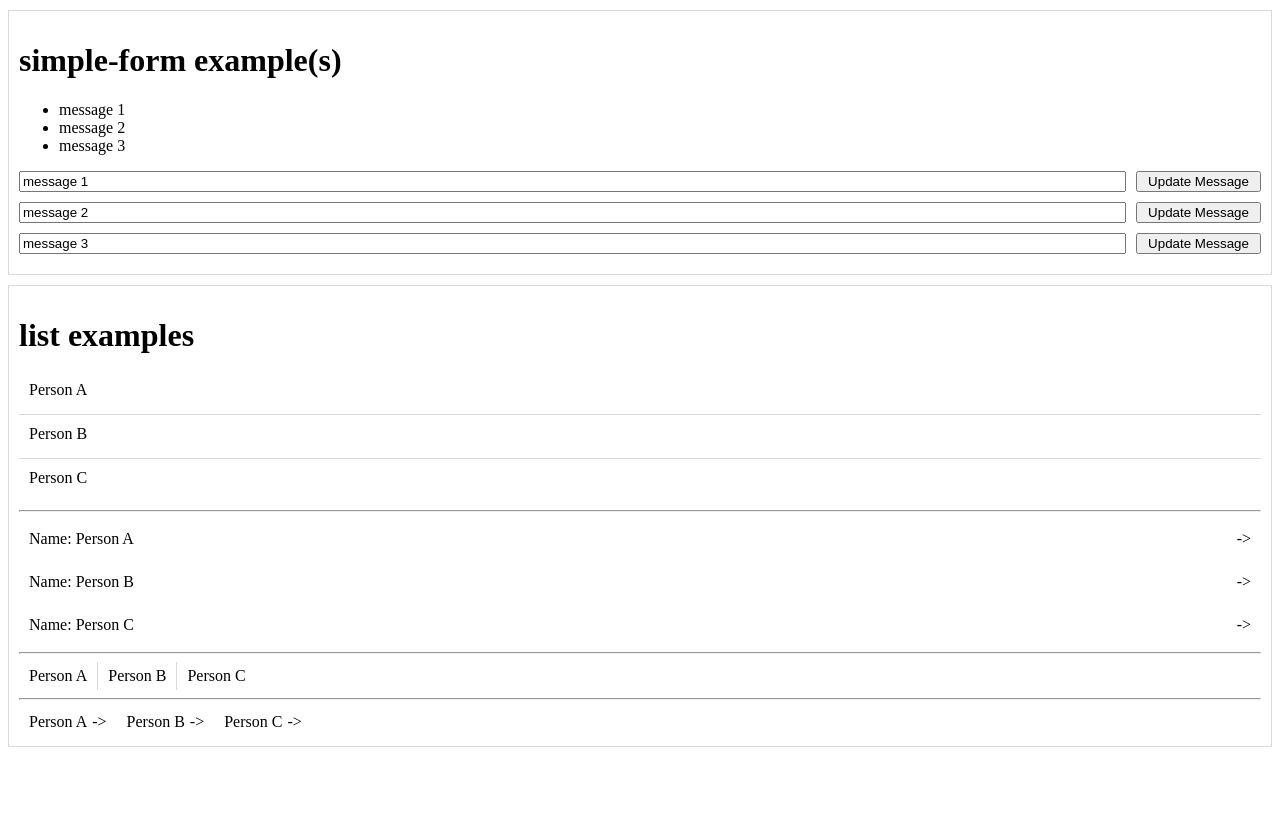
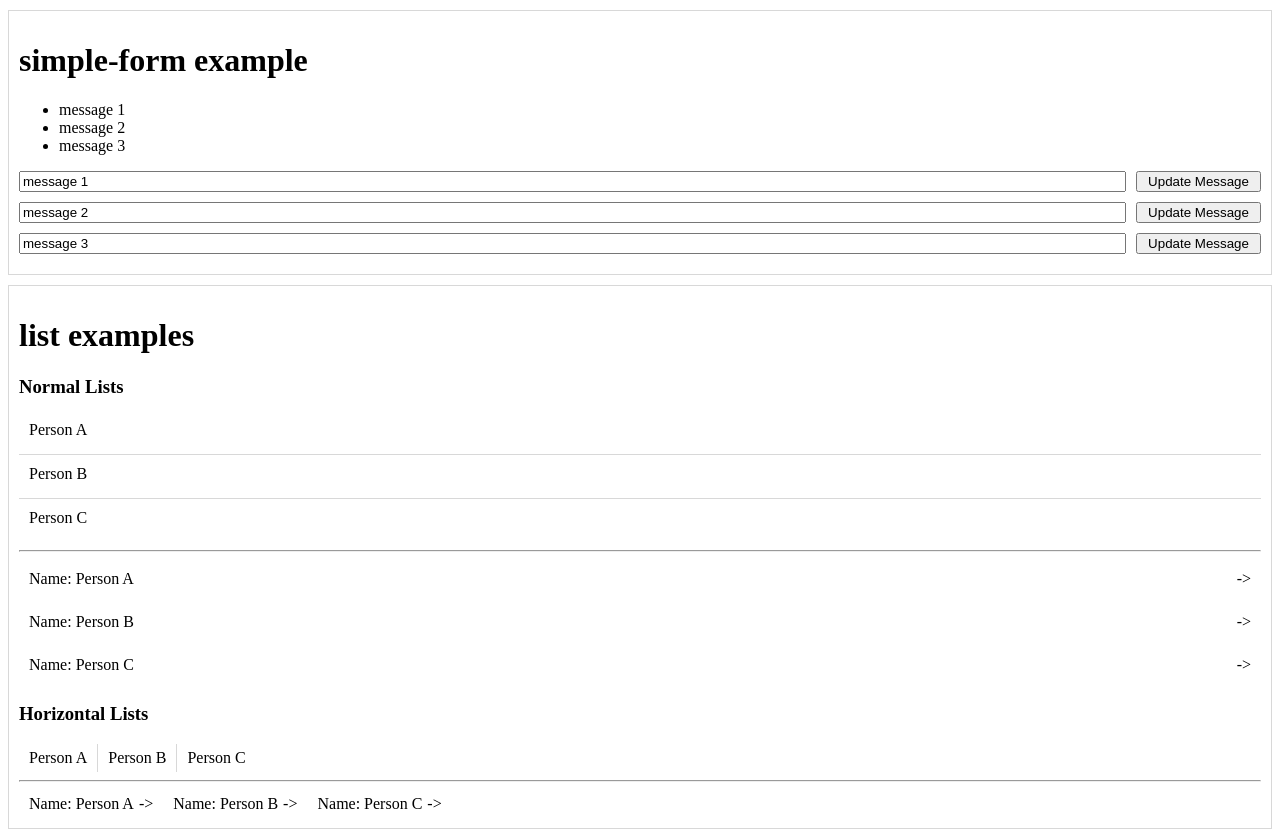
Before and after one commit to mitchellsimoens/angular-fun, an Angular app: page / in a window 1280 px wide. Before the commit the page ends 800 px from the top, so only its background shows below. Built offline with nearby package versions, Linux system fonts and the light colour scheme.

Commit message:
No need for mouseover off

```diff
--- a/src/app/app.component.html
+++ b/src/app/app.component.html
@@ -1,5 +1,5 @@
 <div class="example-group">
-  <h1>simple-form example(s)</h1>
+  <h1>simple-form example</h1>
   <ul>
     <li *ngFor="let message of mail.messages">
       {{message.text}}
@@ -17,6 +17,7 @@
 <div class="example-group">
   <h1>list examples</h1>
 
+  <h3>Normal Lists</h3>
   <!-- simple list, uses default template -->
   <app-list [data]="user.users"></app-list>
 
@@ -24,7 +25,6 @@
 
   <!-- list that uses disclosure icon, a custom item template and no row lines -->
   <app-list
-    [class.list-item-mouseover]=true
     [data]="user.users"
     [disclose]=true
     [rowLines]=false
@@ -35,7 +35,7 @@
     </ng-template>
   </app-list>
 
-  <hr />
+  <h3>Horizontal Lists</h3>
 
   <!-- simple horizontal list, uses default template -->
   <app-list [data]="user.users" [inline]=true></app-list>
@@ -44,11 +44,14 @@
 
   <!-- simple horizontal list, uses default template and no row lines -->
   <app-list
-    [class.list-item-mouseover]=true
     [data]="user.users"
     [disclose]=true
     [inline]=true
     [rowLines]=false
     (itemdisclose)="onDisclose($event.item, $event.event)"
-  ></app-list>
+  >
+    <ng-template #itemTpl let-item>
+      Name: {{ item.name }}
+    </ng-template>
+  </app-list>
 </div>
--- a/src/app/list/list.component.css
+++ b/src/app/list/list.component.css
@@ -6,7 +6,7 @@
   display: flex;
 }
 
-:host.list-item-mouseover > .list-item:hover > * {
+:host > .list-item:hover > * {
   background: rgb(216, 216, 216);
 }
 
```
